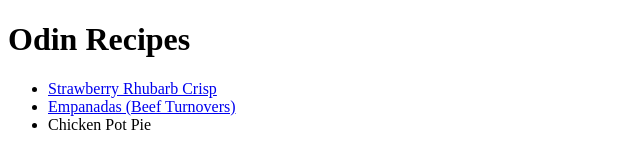
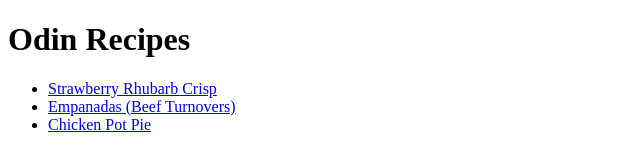
Before and after one commit to drei-odin/Odin-recipes, a plain HTML site: page index.html in a window 1280 px wide. Shown: the whole page, without its empty margins (0-640 px from the left). Drawn offline with Linux system fonts and the light colour scheme.

Commit message:
Fix broken recipe link

```diff
--- a/index.html
+++ b/index.html
@@ -11,7 +11,7 @@
     <ul>
         <li><a href="recipes/strawberry-rhubarb-crisp.html">Strawberry Rhubarb Crisp</a></li>
         <li><a href="recipes/empanadas-beef-turnovers.html">Empanadas (Beef Turnovers)</a></li>
-        <li><a href="recipes/chicken-pot-pie.html"></a>Chicken Pot Pie</li>
+        <li><a href="recipes/chicken-pot-pie.html">Chicken Pot Pie</a></li>
     </ul>
 </body>
 </html>
```
